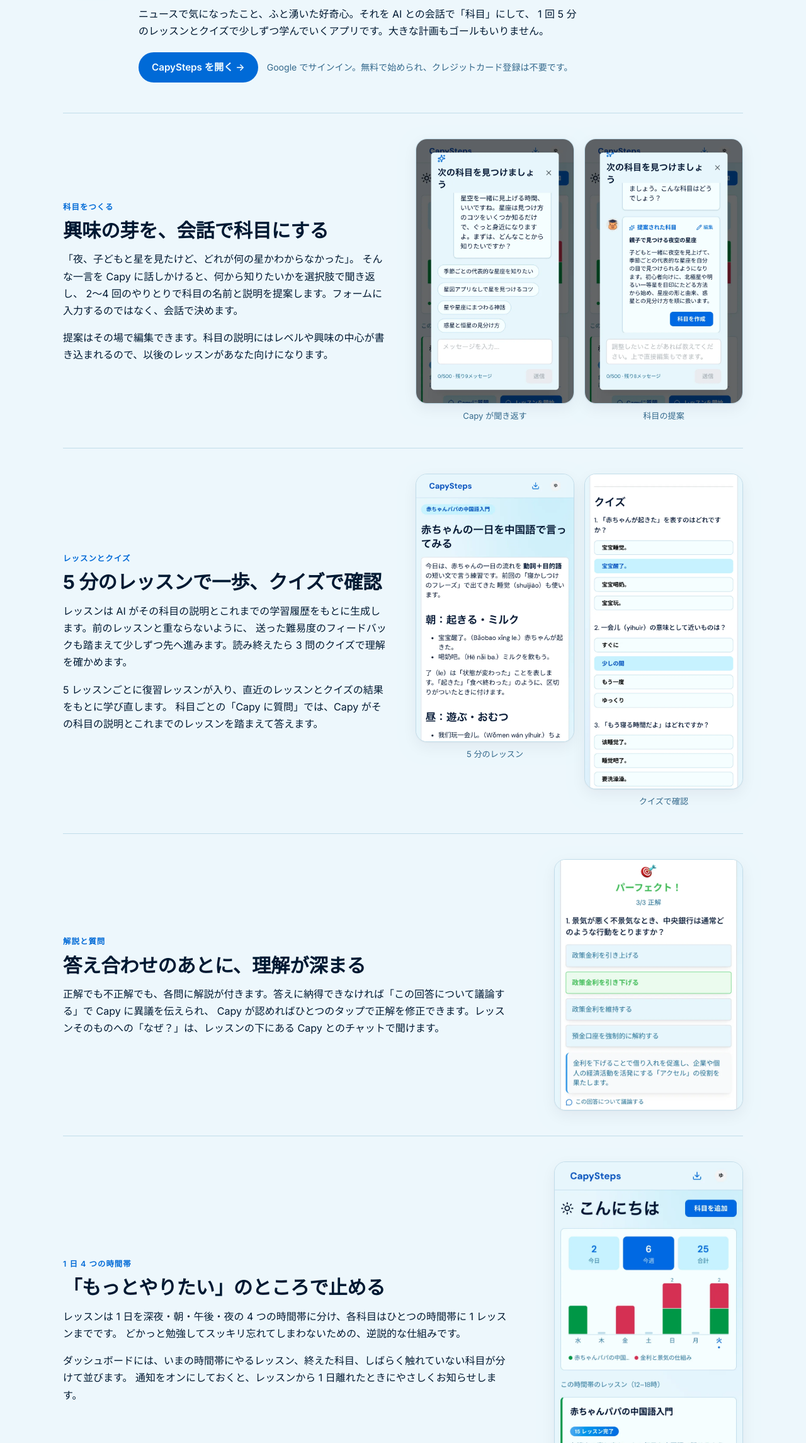
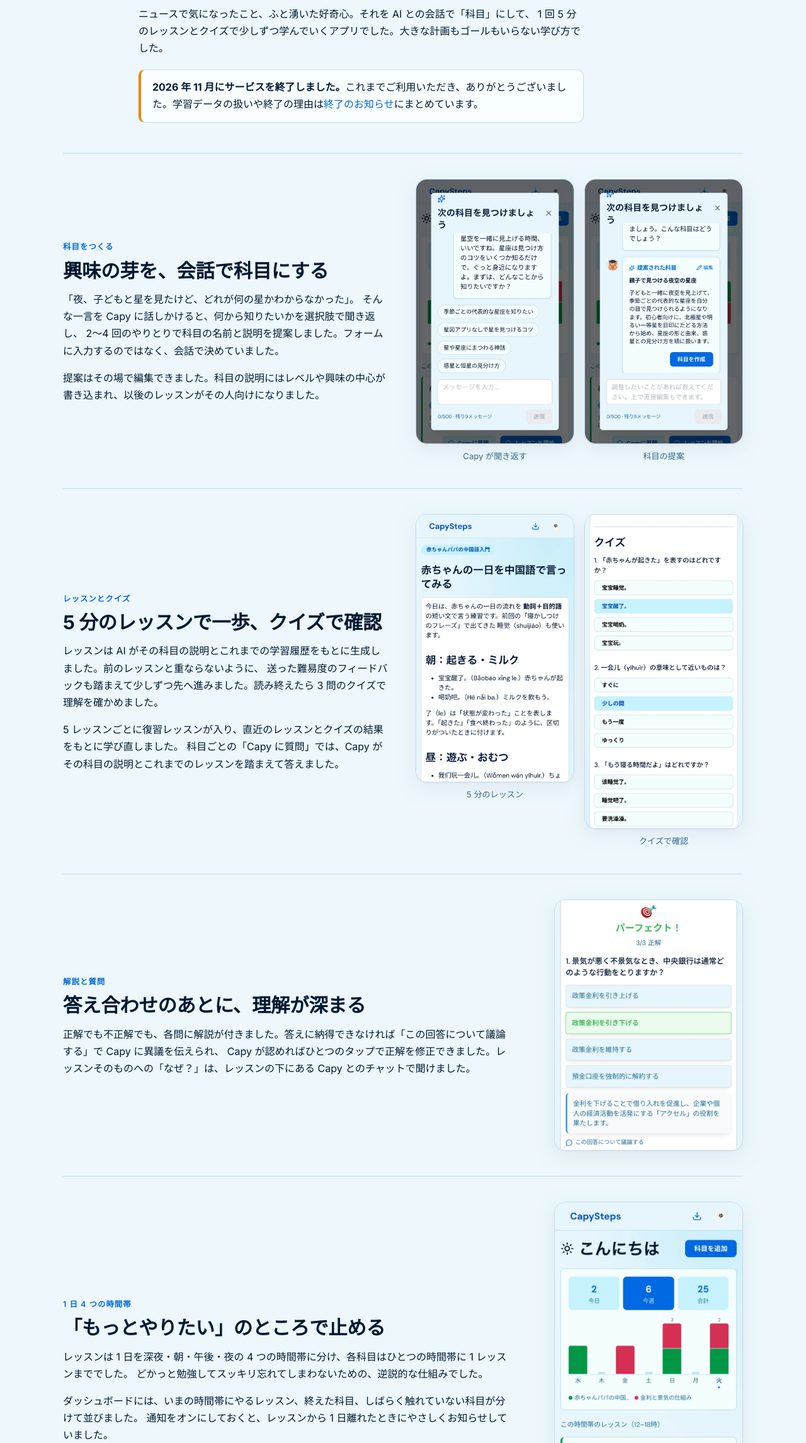
Before and after one commit to AfterAILab/AfterAILab.github.io, an Astro site: page /apps/capysteps in a window 1280 px wide. Shown: the part 269-2560 px from the top of the page at 63% size. Built offline with nearby package versions, Linux system fonts and the light colour scheme; Astro itself is replaced by a stand-in of ours.

Commit message:
Mark CapySteps as ended: keep its page as a record, drop it from the app list
CapySteps closed in November 2026. The top page and About no longer list it,
and its detail page now says it has ended, links to the farewell page on
capysteps.afterai.dev, and describes the app in the past tense.

Co-Authored-By: Claude Opus 5.5 <noreply@anthropic.com>

```diff
--- a/src/data/apps.ts
+++ b/src/data/apps.ts
@@ -9,6 +9,8 @@ export interface App {
   audience: string;
   /** Detail page on this site, when there is one. */
   page?: string;
+  /** Month the service ended (YYYY-MM). An ended app keeps its detail page as a record but leaves the app list. */
+  ended?: string;
 }
 
 /** Order matters: the first two are the current focus. */
@@ -45,5 +47,6 @@ export const apps: App[] = [
     icon: '/img/apps/capysteps.png',
     audience: '学びを習慣にしたい人',
     page: '/apps/capysteps/',
+    ended: '2026-11',
   },
 ];
--- a/src/pages/about.astro
+++ b/src/pages/about.astro
@@ -3,7 +3,7 @@ import Base from '../layouts/Base.astro';
 ---
 <Base
   title="AfterAIについて"
-  description="AfterAI株式会社は、わりぽん・kondate・CapySteps などの Web アプリと、電力市場向けの AfterAI VPP を自社開発している東京のソフトウェア会社です。"
+  description="AfterAI株式会社は、わりぽん・kondate などの Web アプリと、電力市場向けの AfterAI VPP を自社開発している東京のソフトウェア会社です。"
   current="/about/"
   ogImage="/img/og/about.png"
 >
@@ -28,7 +28,7 @@ import Base from '../layouts/Base.astro';
       <div class="prose profile-body">
         <p class="profile-lead">
           AfterAI株式会社は、フルスタックエンジニアの<a href="https://www.linkedin.com/in/yuji-tabata/" target="_blank" rel="noopener noreferrer">田端勇士</a>が 2023 年 4 月に設立した、東京拠点のソフトウェア会社です。
-          家計折半アプリ「わりぽん」、献立アプリ「kondate」、AI マイクロラーニングアプリ「CapySteps」といった自社の Web アプリを開発・運営するとともに、電力市場向けのプラットフォーム「AfterAI VPP」の開発に取り組んでいます。
+          家計折半アプリ「わりぽん」や献立アプリ「kondate」といった自社の Web アプリを開発・運営するとともに、電力市場向けのプラットフォーム「AfterAI VPP」の開発に取り組んでいます。
         </p>
         <p>
           代表の田端は元 Tesla ナビゲーションシステムチームのエンジニアで、Web アプリケーション開発と AI の実装を得意としています。
@@ -53,7 +53,7 @@ import Base from '../layouts/Base.astro';
         <span class="badge">アプリ</span>
         <h3><a href="/#apps">自社開発の Web アプリ</a></h3>
         <p>
-          わりぽん・kondate・CapySteps など、日常の小さな面倒を解消する Web アプリを自分たちで企画し、開発・運営しています。
+          わりぽん・kondate など、日常の小さな面倒を解消する Web アプリを自分たちで企画し、開発・運営しています。
         </p>
         <a class="btn btn-outline btn-sm" href="/#apps">アプリ一覧を見る</a>
       </article>
--- a/src/pages/apps/capysteps.astro
+++ b/src/pages/apps/capysteps.astro
@@ -7,7 +7,7 @@ const app = apps.find((a) => a.id === 'capysteps')!;
 ---
 <Base
   title="CapySteps"
-  description="気になるテーマを AI との会話で科目にして、1 日 5 分のレッスンとクイズで学びを続けるマイクロラーニングアプリ「CapySteps」。1 日 4 つの時間帯で「もっとやりたい」のところで止める設計です。"
+  description="2026 年 11 月に終了したマイクロラーニングアプリ「CapySteps」の記録。気になるテーマを AI との会話で科目にして、1 日 5 分のレッスンとクイズで学びを続けるアプリでした。"
   ogImage={app.icon}
   current="/#apps"
 >
@@ -24,12 +24,11 @@ const app = apps.find((a) => a.id === 'capysteps')!;
         <p class="lead">{app.tagline}</p>
         <p>
           ニュースで気になったこと、ふと湧いた好奇心。それを AI との会話で「科目」にして、
-          1 回 5 分のレッスンとクイズで少しずつ学んでいくアプリです。大きな計画もゴールもいりません。
+          1 回 5 分のレッスンとクイズで少しずつ学んでいくアプリでした。大きな計画もゴールもいらない学び方でした。
         </p>
-        <div class="app-hero-actions">
-          <a class="btn" href={app.url} target="_blank" rel="noopener">CapySteps を開く &rarr;</a>
-          <span class="small muted">Google でサインイン。無料で始められ、クレジットカード登録は不要です。</span>
-        </div>
+        <p class="app-ended">
+          <strong>2026 年 11 月にサービスを終了しました。</strong>これまでご利用いただき、ありがとうございました。学習データの扱いや終了の理由は<a href={app.url} target="_blank" rel="noopener">終了のお知らせ</a>にまとめています。
+        </p>
       </div>
     </header>
 
@@ -40,10 +39,10 @@ const app = apps.find((a) => a.id === 'capysteps')!;
         <p>
           「夜、子どもと星を見たけど、どれが何の星かわからなかった」。
           そんな一言を Capy に話しかけると、何から知りたいかを選択肢で聞き返し、
-          2〜4 回のやりとりで科目の名前と説明を提案します。フォームに入力するのではなく、会話で決めます。
+          2〜4 回のやりとりで科目の名前と説明を提案しました。フォームに入力するのではなく、会話で決めていました。
         </p>
         <p>
-          提案はその場で編集できます。科目の説明にはレベルや興味の中心が書き込まれるので、以後のレッスンがあなた向けになります。
+          提案はその場で編集できました。科目の説明にはレベルや興味の中心が書き込まれ、以後のレッスンがその人向けになりました。
         </p>
       </div>
       <div class="shot-pair">
@@ -63,12 +62,12 @@ const app = apps.find((a) => a.id === 'capysteps')!;
         <span class="eyebrow">レッスンとクイズ</span>
         <h2>5 分のレッスンで一歩、クイズで確認</h2>
         <p>
-          レッスンは AI がその科目の説明とこれまでの学習履歴をもとに生成します。前のレッスンと重ならないように、
-          送った難易度のフィードバックも踏まえて少しずつ先へ進みます。読み終えたら 3 問のクイズで理解を確かめます。
+          レッスンは AI がその科目の説明とこれまでの学習履歴をもとに生成しました。前のレッスンと重ならないように、
+          送った難易度のフィードバックも踏まえて少しずつ先へ進みました。読み終えたら 3 問のクイズで理解を確かめました。
         </p>
         <p>
-          5 レッスンごとに復習レッスンが入り、直近のレッスンとクイズの結果をもとに学び直します。
-          科目ごとの「Capy に質問」では、Capy がその科目の説明とこれまでのレッスンを踏まえて答えます。
+          5 レッスンごとに復習レッスンが入り、直近のレッスンとクイズの結果をもとに学び直しました。
+          科目ごとの「Capy に質問」では、Capy がその科目の説明とこれまでのレッスンを踏まえて答えました。
         </p>
       </div>
       <div class="shot-pair">
@@ -88,8 +87,8 @@ const app = apps.find((a) => a.id === 'capysteps')!;
         <span class="eyebrow">解説と質問</span>
         <h2>答え合わせのあとに、理解が深まる</h2>
         <p>
-          正解でも不正解でも、各問に解説が付きます。答えに納得できなければ「この回答について議論する」で Capy に異議を伝えられ、
-          Capy が認めればひとつのタップで正解を修正できます。レッスンそのものへの「なぜ？」は、レッスンの下にある Capy とのチャットで聞けます。
+          正解でも不正解でも、各問に解説が付きました。答えに納得できなければ「この回答について議論する」で Capy に異議を伝えられ、
+          Capy が認めればひとつのタップで正解を修正できました。レッスンそのものへの「なぜ？」は、レッスンの下にある Capy とのチャットで聞けました。
         </p>
       </div>
       <figure class="shot">
@@ -102,12 +101,12 @@ const app = apps.find((a) => a.id === 'capysteps')!;
         <span class="eyebrow">1 日 4 つの時間帯</span>
         <h2>「もっとやりたい」のところで止める</h2>
         <p>
-          レッスンは 1 日を深夜・朝・午後・夜の 4 つの時間帯に分け、各科目はひとつの時間帯に 1 レッスンまでです。
-          どかっと勉強してスッキリ忘れてしまわないための、逆説的な仕組みです。
+          レッスンは 1 日を深夜・朝・午後・夜の 4 つの時間帯に分け、各科目はひとつの時間帯に 1 レッスンまででした。
+          どかっと勉強してスッキリ忘れてしまわないための、逆説的な仕組みでした。
         </p>
         <p>
-          ダッシュボードには、いまの時間帯にやるレッスン、終えた科目、しばらく触れていない科目が分けて並びます。
-          通知をオンにしておくと、レッスンから 1 日離れたときにやさしくお知らせします。
+          ダッシュボードには、いまの時間帯にやるレッスン、終えた科目、しばらく触れていない科目が分けて並びました。
+          通知をオンにしておくと、レッスンから 1 日離れたときにやさしくお知らせしていました。
         </p>
       </div>
       <figure class="shot">
@@ -120,8 +119,8 @@ const app = apps.find((a) => a.id === 'capysteps')!;
         <span class="eyebrow">進捗</span>
         <h2>積み重ねが見える</h2>
         <p>
-          今日・今週・合計のレッスン数、連続日数、科目ごとのアクティビティをグラフで振り返れます。
-          ゴールはなくても、続けた分だけ積み上がっているのが見えます。
+          今日・今週・合計のレッスン数、連続日数、科目ごとのアクティビティをグラフで振り返れました。
+          ゴールはなくても、続けた分だけ積み上がっているのが見えました。
         </p>
       </div>
       <figure class="shot">
@@ -130,12 +129,11 @@ const app = apps.find((a) => a.id === 'capysteps')!;
     </section>
 
     <section class="app-cta card">
-      <h2>無料で始める</h2>
+      <h2>AfterAI のほかのアプリ</h2>
       <p>
-        AfterAI アカウント(Google でサインイン)で使えます。登録時に 50 クレジット(約 10 レッスン分)が付き、クレジットカードの登録は不要です。
-        学びが日常になったら、アプリ内の Pro プランに切り替えられます。
+        AfterAI のアカウントと AI クレジット・Pro プランは、ほかのアプリで引き続きお使いいただけます。
       </p>
-      <a class="btn" href={app.url} target="_blank" rel="noopener">CapySteps を開く &rarr;</a>
+      <a class="btn" href="/#apps">アプリ一覧を見る &rarr;</a>
     </section>
   </article>
 </Base>
--- a/src/styles/app-page.css
+++ b/src/styles/app-page.css
@@ -9,6 +9,15 @@
 .app-hero-text h1 { margin-bottom: 6px; }
 .lead { font-size: 1.15rem; color: var(--color-text-secondary); margin-bottom: 12px; }
 .app-hero-actions { display: flex; align-items: center; gap: 14px; flex-wrap: wrap; margin-top: 20px; }
+/* Shown in place of the hero actions on the page of an app that has ended. */
+.app-ended {
+  margin-top: 20px;
+  padding: 14px 18px;
+  border: 1px solid var(--color-border);
+  border-left: 4px solid var(--color-accent);
+  border-radius: var(--radius-sm);
+  background: var(--color-surface);
+}
 
 .feature {
   display: grid;
```
Also changed, not shown: src/pages/index.astro (+6 -5 lines).
